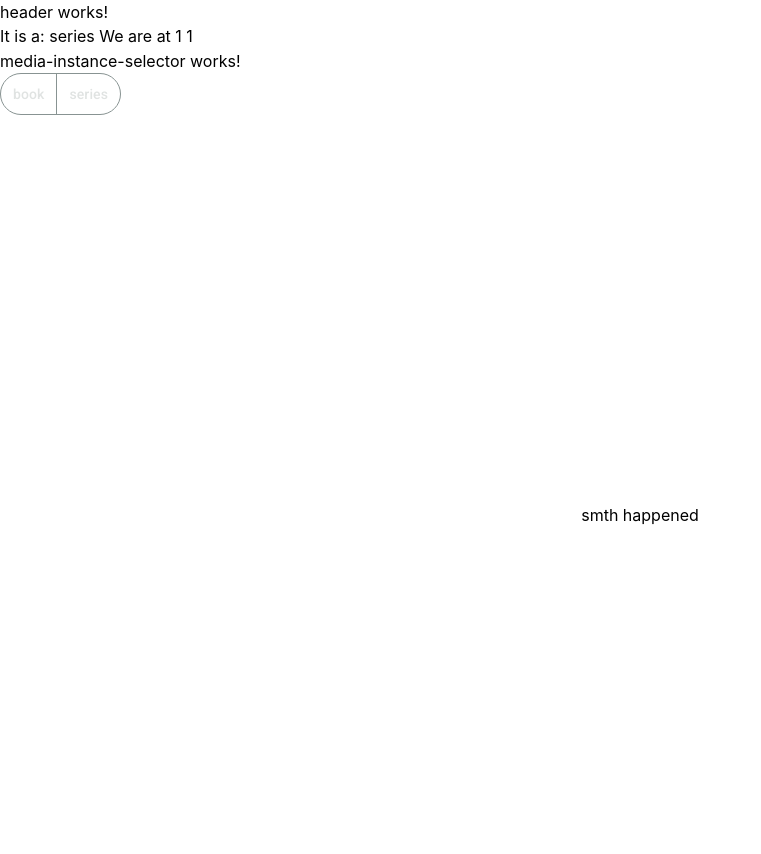
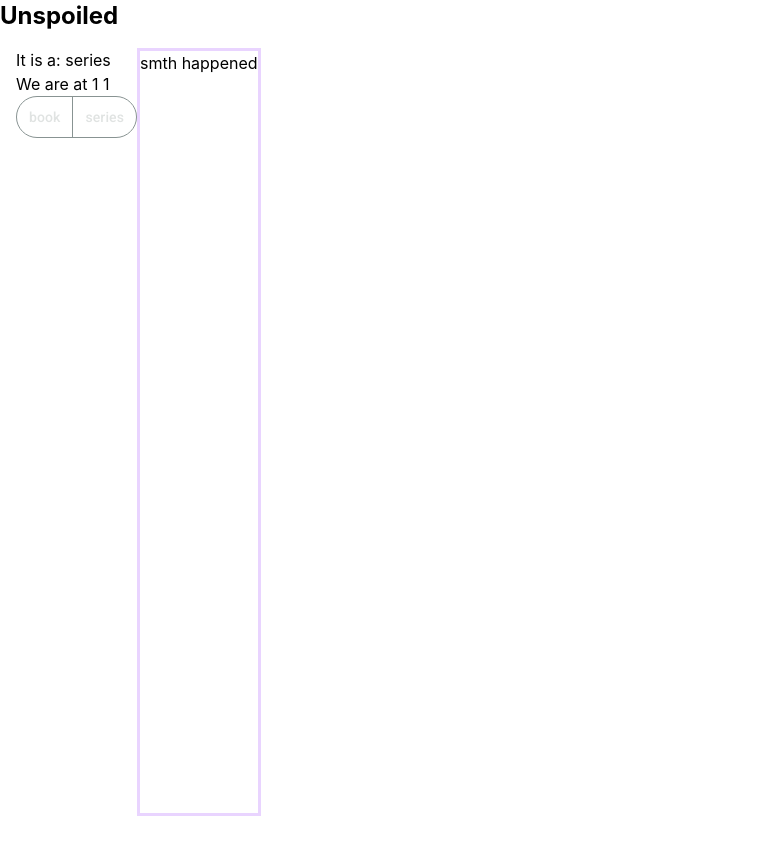
Before and after one commit to RealSlimKlewus/unspoiled, an Angular app: page / in a window 1280 px wide. Shown: the top 854 px of the page, without its empty margins (0-761 px from the left). After the commit the page ends 832 px from the top, so only its background shows below. Built offline with nearby package versions, Linux system fonts and the light colour scheme.

Commit message:
Changed Layout, fixed bug

```diff
--- a/src/app/app.component.css
+++ b/src/app/app.component.css
@@ -55,8 +55,8 @@
     width: 100%;
     min-height: 100%;
     display: flex;
-    justify-content: center;
-    align-items: center;
+    /* justify-content: center; */
+    /* align-items: center; */
     padding: 1rem;
     box-sizing: inherit;
     position: relative;
--- a/src/app/app.component.html
+++ b/src/app/app.component.html
@@ -1,9 +1,13 @@
 
 <unspoiled-header/>
-<main class="main">
-  @for (item of filteredData(); track item.id) {
-    <span *unspoiledSpoiler="item.mediaInstances">{{item.description }}</span>
-  }
+<main class="main flex">
+  <app-sidebar/>
+  <div class="border-purple-200 border-solid border-3">
+    @for (item of filteredData(); track item.id) {
+      <span *unspoiledSpoiler="item.mediaInstances">{{item.description }}</span>
+    }
+  </div>
+
 
 </main>
 
--- a/src/app/app.component.ts
+++ b/src/app/app.component.ts
@@ -1,13 +1,14 @@
-import { Component, inject, signal } from '@angular/core';
+import { Component, computed, inject, signal } from '@angular/core';
 import { RouterOutlet } from '@angular/router';
 import { HeaderComponent } from './header/header.component';
 import { MediaInstance, StoryEvent } from './models/media/media.model';
 import { MediaInstanceService } from './mediaInstance/media-instance.service';
 import { SpoilerDirective } from './directives/spoiler.directive';
+import { SidebarComponent } from "./sidebar/sidebar.component";
 
 @Component({
   selector: 'app-root',
-  imports: [RouterOutlet, HeaderComponent, SpoilerDirective],
+  imports: [RouterOutlet, HeaderComponent, SpoilerDirective, SidebarComponent],
   standalone: true,
   templateUrl: './app.component.html',
   styleUrl: './app.component.css'
@@ -17,8 +18,6 @@ export class AppComponent {
 
   private mediaInstanceService = inject(MediaInstanceService)
   currentMediaInstance = this.mediaInstanceService.currentMediaInstance
-
-  filteredData = signal<StoryEvent[]>([])
 
   data: StoryEvent[] = [{
     id: '1',
@@ -67,11 +66,11 @@ export class AppComponent {
     createdBy: 'me'
   }]
 
+  filteredData = computed(() => this.data.filter(storyEvent=> !this.mediaInstanceService.checkIfIsSpoiler(storyEvent.mediaInstances)))
 
   constructor() {}
 
   ngOnInit() {
-    this.filteredData.set(this.data.filter(storyEvent=> !this.mediaInstanceService.checkIfIsSpoiler(storyEvent.mediaInstances)))
     console.log(this.filteredData())
   }
 }
--- a/src/app/header/header.component.html
+++ b/src/app/header/header.component.html
@@ -1,5 +1 @@
-<p>header works!</p>
-It is a: {{currentMediaInstance().mediumType}}
-We are at {{currentMediaInstance().segment.book}} {{currentMediaInstance().segment.chapter}}
-
-<app-media-instance-selector/>
+<h1 class="text-2xl font-bold">Unspoiled</h1>
--- a/src/app/header/header.component.ts
+++ b/src/app/header/header.component.ts
@@ -4,14 +4,11 @@ import { MediaInstanceSelectorComponent } from "../mediaInstance/media-instance-
 
 @Component({
   selector: 'unspoiled-header',
-  imports: [MediaInstanceSelectorComponent],
+  imports: [],
   standalone: true,
   templateUrl: './header.component.html',
   styleUrl: './header.component.css'
 })
 export class HeaderComponent {
 
-  private mediaInstanceService = inject(MediaInstanceService)
-  currentMediaInstance = this.mediaInstanceService.currentMediaInstance
-
 }
--- a/src/app/mediaInstance/media-instance-selector/media-instance-selector.component.html
+++ b/src/app/mediaInstance/media-instance-selector/media-instance-selector.component.html
@@ -1,4 +1,3 @@
-<p>media-instance-selector works!</p>
 
 <div class="mediumSelectContainer">
 
--- /dev/null
+++ b/src/app/sidebar/sidebar.component.html
@@ -0,0 +1,12 @@
+
+<div>
+  <p>
+    It is a: {{currentMediaInstance().mediumType}}
+  </p>
+  <p>
+    We are at {{currentMediaInstance().segment.book}} {{currentMediaInstance().segment.chapter}}
+  </p>
+
+
+  <app-media-instance-selector/>
+</div>
--- /dev/null
+++ b/src/app/sidebar/sidebar.component.ts
@@ -0,0 +1,17 @@
+import { Component, inject } from '@angular/core';
+import { MediaInstanceSelectorComponent } from '../mediaInstance/media-instance-selector/media-instance-selector.component';
+import { MediaInstanceService } from '../mediaInstance/media-instance.service';
+
+@Component({
+  selector: 'app-sidebar',
+  imports: [MediaInstanceSelectorComponent],
+  templateUrl: './sidebar.component.html',
+  styleUrl: './sidebar.component.css'
+})
+export class SidebarComponent {
+
+
+  private mediaInstanceService = inject(MediaInstanceService)
+  currentMediaInstance = this.mediaInstanceService.currentMediaInstance
+
+}
```
Also changed, not shown: src/app/sidebar/sidebar.component.css (added), 1 other file (tests, documents, lock files or other folders).
